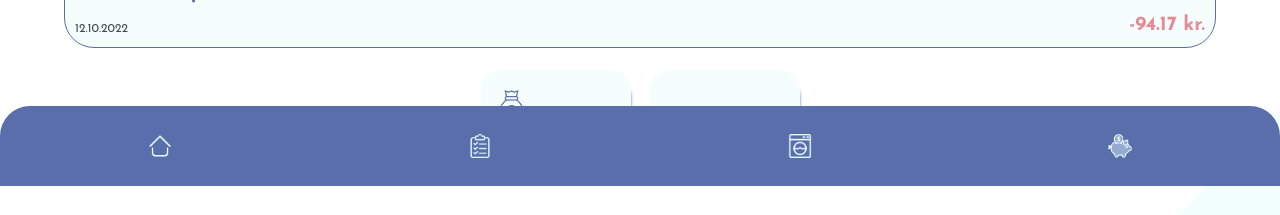
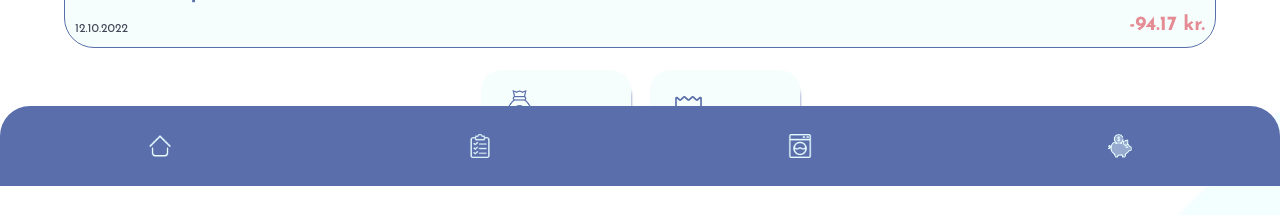
Before and after one commit to vlkeniko/dorm8s, a React (Create React App) app: page /finances in a window 1280 px wide. Shown: the part 614-829 px from the top of the page. Built offline with nearby package versions, Linux system fonts and the light colour scheme; a web font is replaced by a local one.

Commit message:
finance buttons icons

```diff
--- a/src/App.css
+++ b/src/App.css
@@ -297,7 +297,7 @@ body {
 .finance-button,
 .bookbutton {
   color: #5A6EAB;
-  font-size: 16px;
+  font-size: 13px;
   background-color: var(--white);
   padding-top: 20px;
   width: 150px;
--- a/src/components/FinanceButtons.jsx
+++ b/src/components/FinanceButtons.jsx
@@ -4,6 +4,7 @@ import { getDownloadURL, ref, uploadBytesResumable } from "firebase/storage";
 import { db, storage } from "../firebaseConfig";
 import { useEffect } from "react";
 import budget from "../pictures/budget.png";
+import invoice from "../pictures/invoice.png";
 
 export default function FinanceButtons() {
   useEffect(() => {
@@ -98,16 +99,13 @@ export default function FinanceButtons() {
       <div className="finance-buttons">
         <a href="https://products.mobilepay.dk/box/invitation?id=2fN8cgSk&fbclid=IwAR22tSZaxhAWlDgbObzgwhKvU8TWUz0zqUpKliVvDQ9uvdFW8Qe9e8sstwQ">
           <button className="finance-button">
-            <img
-              src={budget}
-              alt="Icon of a washing machine"
-              id="budget"
-            />
+            <img src={budget} alt="Icon of a washing machine" id="budget" />
             Pay kitchen tax
           </button>
         </a>
         {/*Clicking this button will open the modal*/}
         <button className="finance-button" id="myBtn">
+          <img src={invoice} alt="Icon of a washing machine" id="budget" />
           Add receipt
         </button>
       </div>
```
